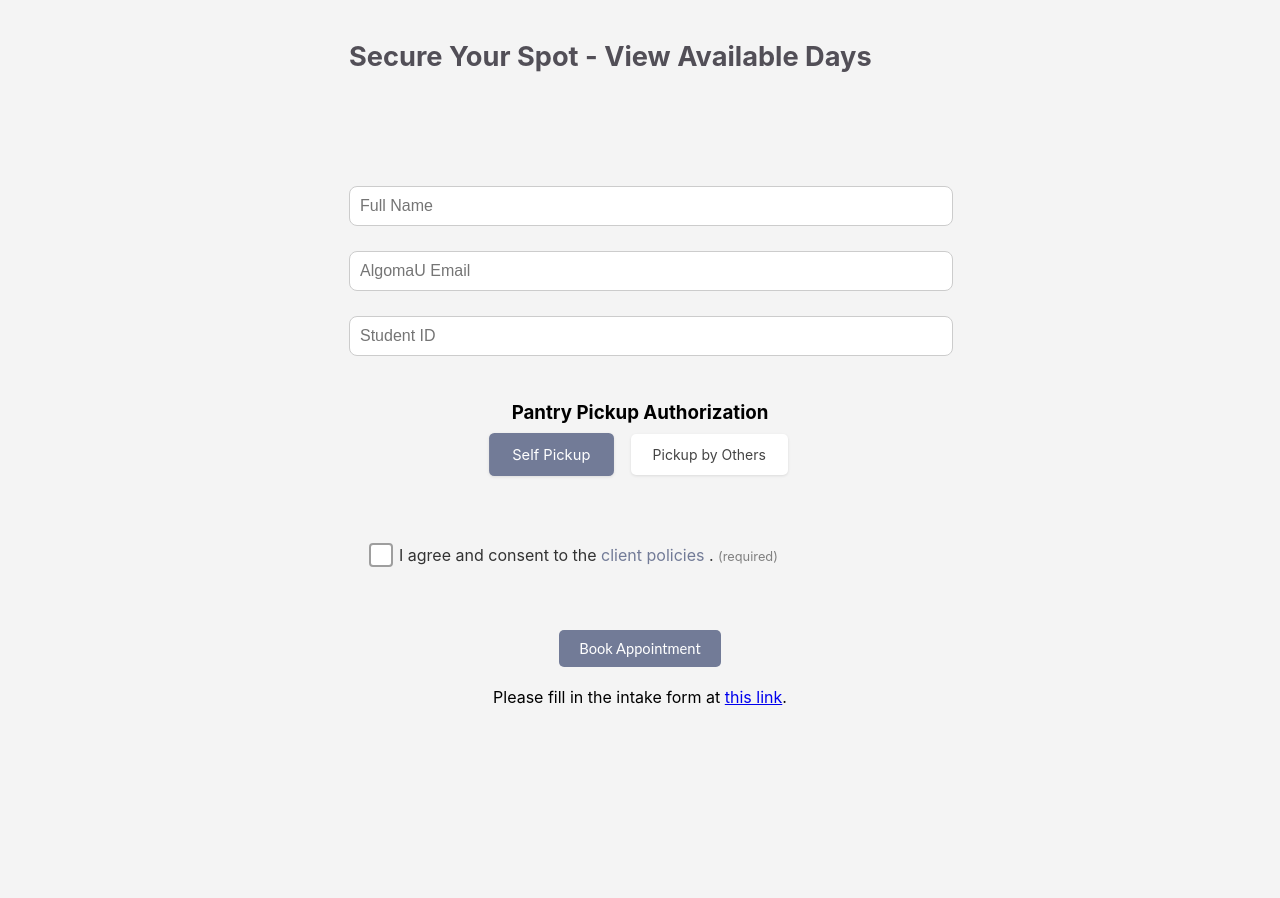
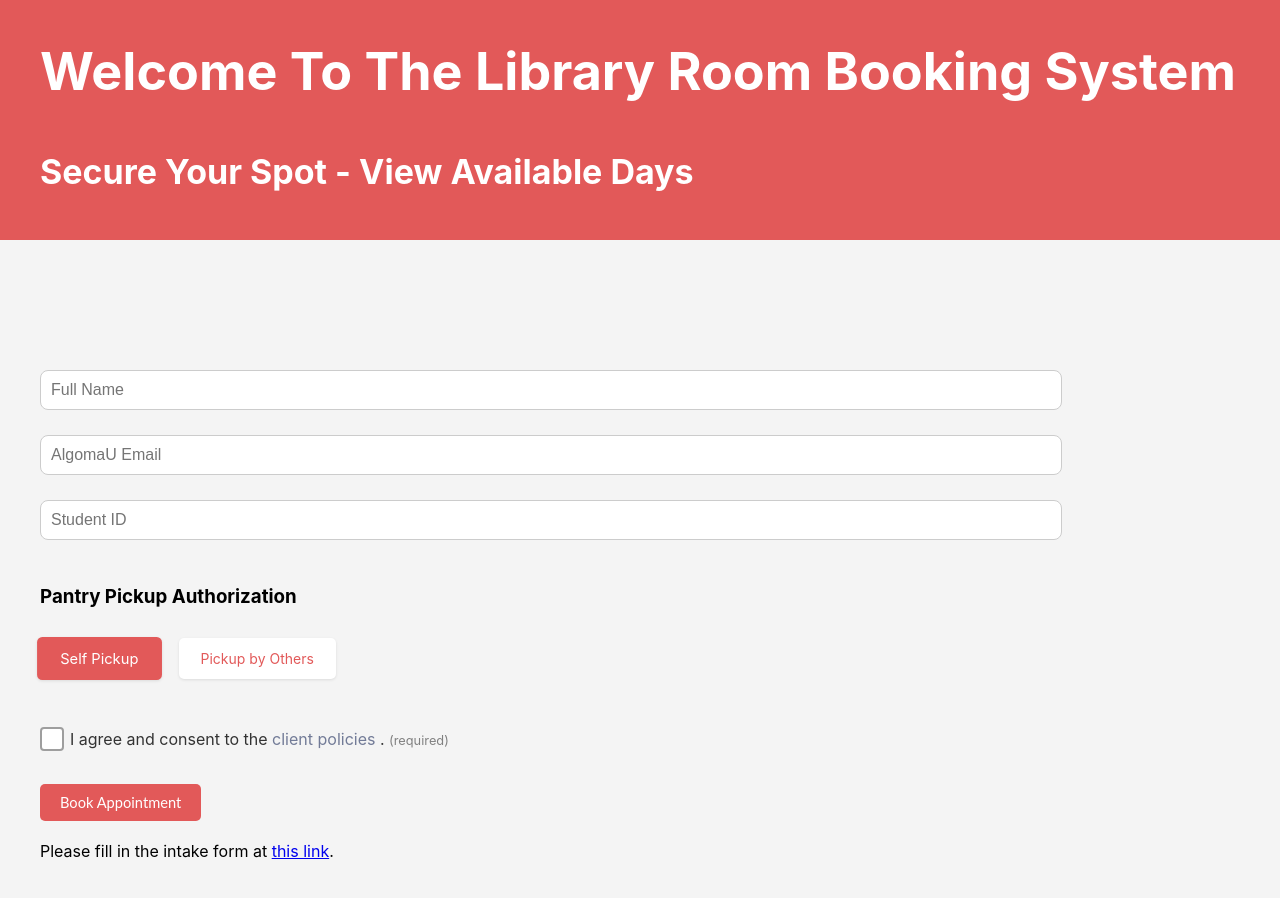
Before and after one commit to badr21k/Library-room-booking, a plain HTML site: page index.html in a window 1280 px wide. Before the commit the page ends 820 px from the top, so only its background shows below. Drawn offline with Linux system fonts and the light colour scheme.

Commit message:
updated the design
changes in color, check box isnt working though. going to update more tomorrow.

```diff
--- a/index.html
+++ b/index.html
@@ -13,17 +13,40 @@
             padding-bottom: 48px;
         }
 
+        .welcome-div{
+            background-color: #E25959;
+            margin: auto;
+            display: flex;
+            flex-direction: column;
+            padding: 20px;
+        }
+
+        .welcome-div h1{
+            font-size: 52px;
+            /* font-family: Impact, Haettenschweiler, 'Arial Narrow Bold', sans-serif; */
+            color: white;
+            margin: 0%;
+            padding: 20px;
+        }
+
+        .welcome-div h2{
+            font-size: 34px;
+            /* font-family: Impact, Haettenschweiler, 'Arial Narrow Bold', sans-serif; */
+            color: white;
+            padding: 0 20px 0 20px;
+        }
+
         .container {
-            max-width: 582px;
+            max-width: 1000px;
             width: 100%;
             padding: 40px;
-            margin: 0 auto;
             border-radius: 5px;
         }
 
         form {
-            max-width: 600px;
-            margin: 0 auto;
+            /* max-width: 600px; */
+            margin: 0;
+            /* padding: 0 25% 0 0; */
         }
 
         label, input, textarea, select, div, form-label {
@@ -54,7 +77,7 @@
         }
 
         button[type="submit"] {
-            background-color: #727b97;
+            background-color: #E25959;
             border: none;
             color: white;
             font-family: 'Lato', sans-serif;
@@ -67,7 +90,7 @@
         }
 
         button[type="submit"]:hover {
-            background-color: #2A2630;
+            background-color: #E25959;
         }
 
         button[type="submit"]:focus {
@@ -78,8 +101,8 @@
             display: flex;
             flex-wrap: wrap;
             gap: 20px;
-            align-items: center;
-            justify-content: center;
+            align-items: left;
+            justify-content: left;
         }
 
         .radio-input {
@@ -93,14 +116,14 @@
             padding: 10px 20px;
             border-radius: 5px;
             font-size: 14px;
-            color: #444;
+            color: #E25959;
             cursor: pointer;
             transition: background-color 0.3s, transform 0.3s;
             box-shadow: 0px 1px 3px rgba(0, 0, 0, 0.1);
         }
 
         .radio-input:checked + label {
-            background-color: #727b97;
+            background-color: #E25959;
             color: #fff;
             transform: scale(1.05);
         }
@@ -202,20 +225,20 @@
             color: #2A2630;
         }
 
-        h1 {
+        /* h1 {
             color: #000000;
             font-size: 2em;
             font-weight: bold;
             margin-bottom: 0.5em;
-        }
+        } */
 
-        h2 {
+        /* h2 {
             color: #2A2630;
             font-size: 1.7em;
             font-weight: bold;
             margin-top: 0;
             opacity: 0.8;
-        }
+        } */
 
         textarea {
             height: 100px;
@@ -344,9 +367,9 @@
 
 
         .consent-container {
-            margin: 20px 0;
+            margin: 10px 0;
             display: flex;
-            align-items: center;
+            align-items: left;
         }
         .consent-container input[type="checkbox"] {
             opacity: 0;
@@ -398,10 +421,12 @@
     </style>
 </head>
 <body>
+    <div class="welcome-div">
+        <h1>Welcome To The Library Room Booking System</h1>
+        <h2>Secure Your Spot - View Available Days</h2>
+    </div>
 <div class="container">
     <!-- <h1>WELCOME TO THE <span style="color: #727b97;">AUSU</span> FOOD PANTRY</h1> -->
-     <!-- change test two -->
-    <h2>Secure Your Spot - View Available Days</h2>
     <div id="days" class="time-slots"></div>
     <div id="timeSlots" class="time-slots"></div>
     <div id="loadingIndicator" class="loading-indicator">
@@ -424,7 +449,7 @@
         <input type="email" id="email" placeholder="AlgomaU Email" pattern=".+@algomau\.ca$" required>
         <input type="text" id="studentId" placeholder="Student ID" pattern="\d{9}" required>
         <div id="appointmentAccessibility" style="text-align:center; margin-top:20px;">
-            <h3 style="margin-bottom:10px; color:#000000;">Pantry Pickup Authorization</h3>
+            <h3 style="margin-bottom:30px; color:#000000; text-align: left;">Pantry Pickup Authorization</h3>
             <div class="radio-container">
                 <input type="radio" name="accessibility" value="No" id="cannotBeTaken" class="radio-input" checked>
                 <label for="cannotBeTaken">Self Pickup</label>
@@ -432,9 +457,9 @@
                 <label for="canBeTaken">Pickup by Others</label>
             </div>
         </div>
-       <div class="consent-container" style="padding: 20px;">
+       <div class="consent-container">
             <input type="checkbox" id="consentCheckbox" name="consent" required>
-    <label for="consentCheckbox">
+            <label for="consentCheckebox">
                 I agree and consent to the
                 <a href="https://docs.google.com/document/d/1KMs9AWojWsot269Hy8nzu_XE_jKKOfZOCrL1Ba0evJ0/edit" style="color: #727b97; text-decoration: none;">
                     client policies
@@ -444,9 +469,9 @@
         </div>
 
 
-        <button type="submit" id="bookAppointmentButton" style="display: block; margin: 0 auto;">Book Appointment</button>
+        <button type="submit" id="bookAppointmentButton" style="display: block; margin: 0;">Book Appointment</button>
 
-        <div id="intakeFormLink" style="margin-top: 20px; text-align: center; color: #000000;">
+        <div id="intakeFormLink" style="margin-top: 20px; text-align: left; color: #000000;">
             <p>Please fill in the intake form at <a href="https://sites.google.com/ausu82.ca/food-pantry-appointments/intake-form?authuser=0" target="_blank">this link</a>.</p>
         </div>
     </form>
```
Lines whose indentation alone changed are shown as unchanged.
